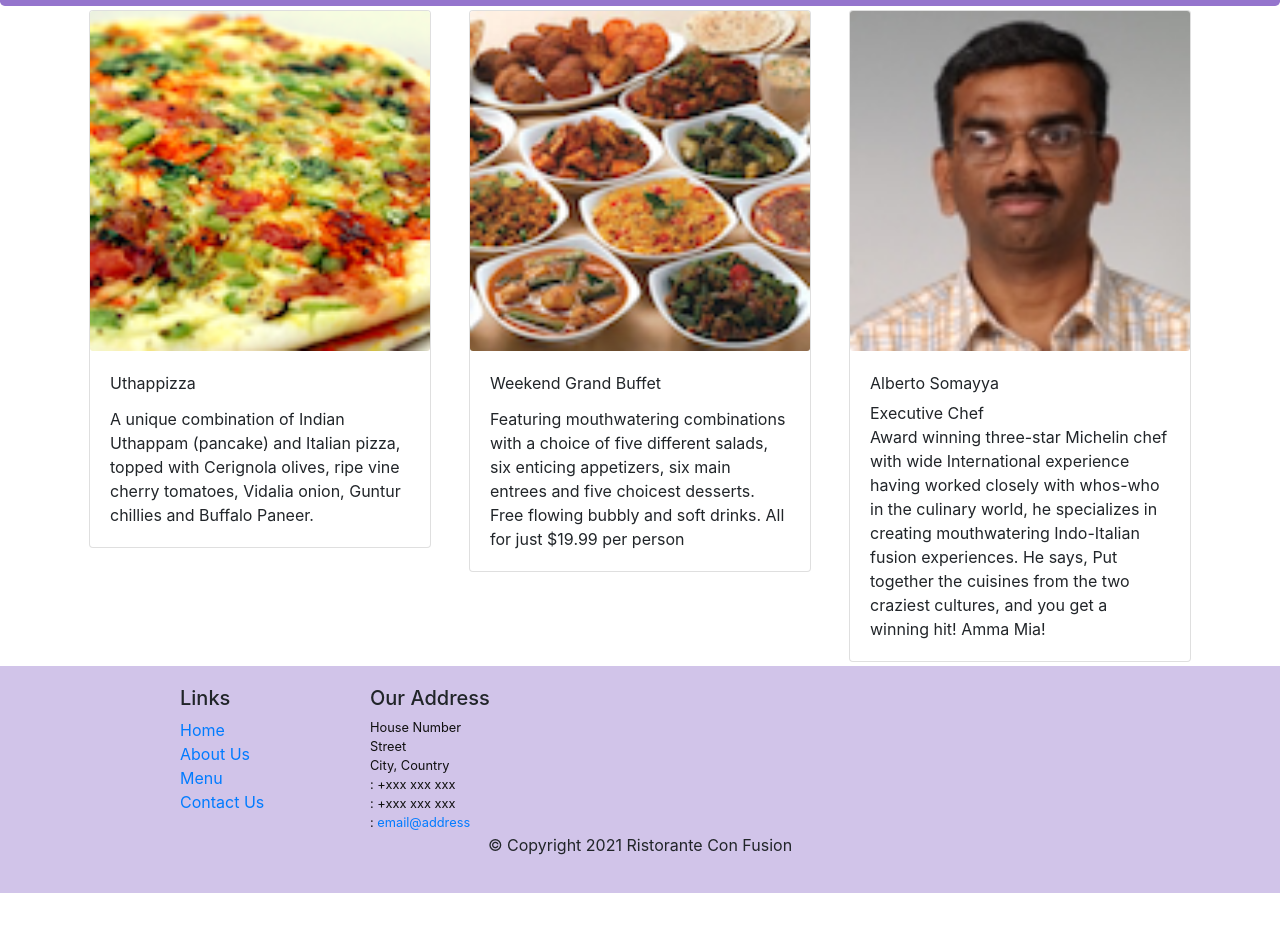
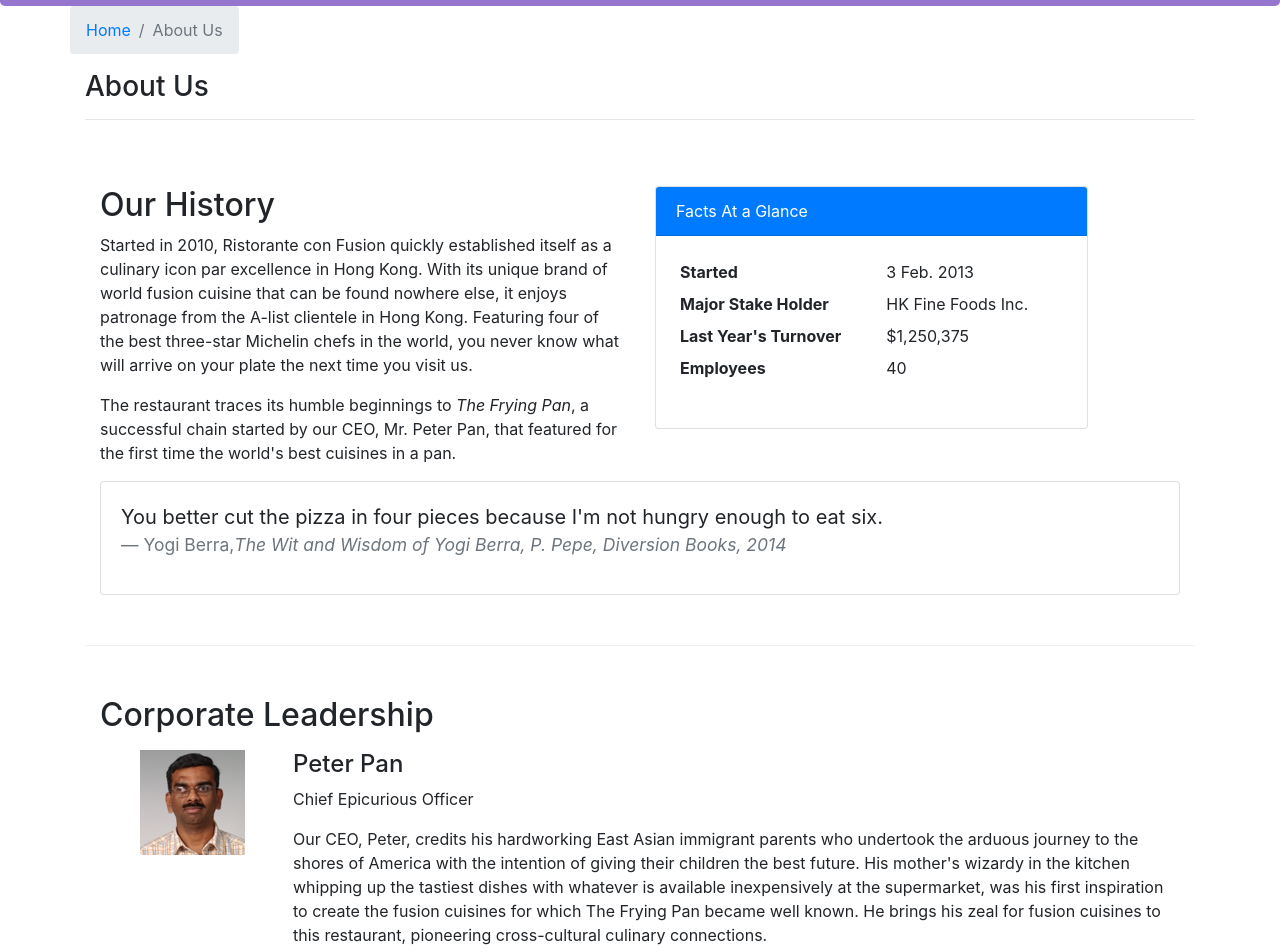
Before and after one commit to Ajit1490/Ristorante-con-fusion, a React (Create React App) app: page /aboutus in a window 1280 px wide. Before the commit this address led to /home. Shown: the part 336-1288 px from the top of the page. Before the commit the page ends 1229 px from the top, so only its background shows below. Built offline with nearby package versions, Linux system fonts and the light colour scheme; the HTML template or start-up script is replaced by a standard one.

Commit message:
Assignment 2 : About Us page leaders list impl.

```diff
--- /dev/null
+++ b/src/Components/AboutComponent.js
@@ -0,0 +1,103 @@
+import React from 'react';
+import { Card, CardImg, CardText, CardBody, CardTitle, Breadcrumb, BreadcrumbItem, CardHeader, Media, CardSubtitle } from 'reactstrap';
+import { Link } from 'react-router-dom';
+
+function RenderLeader(leader){
+
+    if (leader!= null) {
+        return(
+            <Media>
+                <Media left middle>
+                    <Media object src={leader.image} alt={leader.name} />
+                </Media>
+                <Media body className="ml-5">
+                    <Media heading>
+                      {leader.name}
+                    </Media>
+                    <p>{leader.designation}</p>
+                    <p>{leader.description}</p>
+                </Media>
+            </Media>
+        );
+    }else {
+        return <div></div>
+    }
+}
+
+function About(props) {
+
+    const leaders = props.leaders.map((leader) => {
+        return (
+            <div className="row">
+                <div className="col-12 mt-2">
+                    {RenderLeader(leader)}
+                </div>
+            </div>
+        );
+    });
+
+    return(
+        <div className="container">
+            <div className="row">
+                <Breadcrumb>
+                    <BreadcrumbItem><Link to="/home">Home</Link></BreadcrumbItem>
+                    <BreadcrumbItem active>About Us</BreadcrumbItem>
+                </Breadcrumb>
+                <div className="col-12">
+                    <h3>About Us</h3>
+                    <hr />
+                </div>
+            </div>
+            <div className="row row-content">
+                <div className="col-12 col-md-6">
+                    <h2>Our History</h2>
+                    <p>Started in 2010, Ristorante con Fusion quickly established itself as a culinary icon par excellence in Hong Kong. With its unique brand of world fusion cuisine that can be found nowhere else, it enjoys patronage from the A-list clientele in Hong Kong.  Featuring four of the best three-star Michelin chefs in the world, you never know what will arrive on your plate the next time you visit us.</p>
+                    <p>The restaurant traces its humble beginnings to <em>The Frying Pan</em>, a successful chain started by our CEO, Mr. Peter Pan, that featured for the first time the world's best cuisines in a pan.</p>
+                </div>
+                <div className="col-12 col-md-5">
+                    <Card>
+                        <CardHeader className="bg-primary text-white">Facts At a Glance</CardHeader>
+                        <CardBody>
+                            <dl className="row p-1">
+                                <dt className="col-6">Started</dt>
+                                <dd className="col-6">3 Feb. 2013</dd>
+                                <dt className="col-6">Major Stake Holder</dt>
+                                <dd className="col-6">HK Fine Foods Inc.</dd>
+                                <dt className="col-6">Last Year's Turnover</dt>
+                                <dd className="col-6">$1,250,375</dd>
+                                <dt className="col-6">Employees</dt>
+                                <dd className="col-6">40</dd>
+                            </dl>
+                        </CardBody>
+                    </Card>
+                </div>
+                <div className="col-12">
+                    <Card>
+                        <CardBody className="bg-faded">
+                            <blockquote className="blockquote">
+                                <p className="mb-0">You better cut the pizza in four pieces because
+                                    I'm not hungry enough to eat six.</p>
+                                <footer className="blockquote-footer">Yogi Berra,
+                                <cite title="Source Title">The Wit and Wisdom of Yogi Berra,
+                                    P. Pepe, Diversion Books, 2014</cite>
+                                </footer>
+                            </blockquote>
+                        </CardBody>
+                    </Card>
+                </div>
+            </div>
+            <div className="row row-content">
+                <div className="col-12">
+                    <h2>Corporate Leadership</h2>
+                </div>
+                <div className="col-12">
+                    <Media list>
+                        {leaders}
+                    </Media>
+                </div>
+            </div>
+        </div>
+    );
+}
+
+export default About;
--- a/src/Components/MainComponent.js
+++ b/src/Components/MainComponent.js
@@ -10,6 +10,7 @@
 import Footer from './FooterComponent';
 import DishDetail from './DishDetailComponent';
 import { Switch, Route, Redirect } from 'react-router-dom';
+import About from './AboutComponent';
 
 class Main extends Component {
 
@@ -23,10 +24,6 @@
             leaders: LEADERS
         };
     };
-
-    // onDishSelect(dish) {
-    //     this.setState({ selectedDish: dish});
-    // }
 
     render () {
 
@@ -54,11 +51,10 @@
                     <Route path='/home' component={HomePage} />
                     <Route exact path='/menu' component={() => <Menu dishes={this.state.dishes} />} />
                     <Route exact path='/contactus' component={Contact} />} />
+                    <Route exact path='/aboutus' component={() => <About leaders={this.state.leaders}/>} />
                     <Route path='/menu/:dishId' component={DishWithId} />
                     <Redirect to="/home" />
                 </Switch>
-                {/* <Menu dishes={this.state.dishes} onClick={(dishId) => this.onDishSelect(dishId)}/> */}
-                {/* <DishDetail selectedDish={this.state.dishes.filter((dish) => dish.id === this.state.selectedDish)[0]}/> */}
                 <Footer/>
             </div>
         );
```
